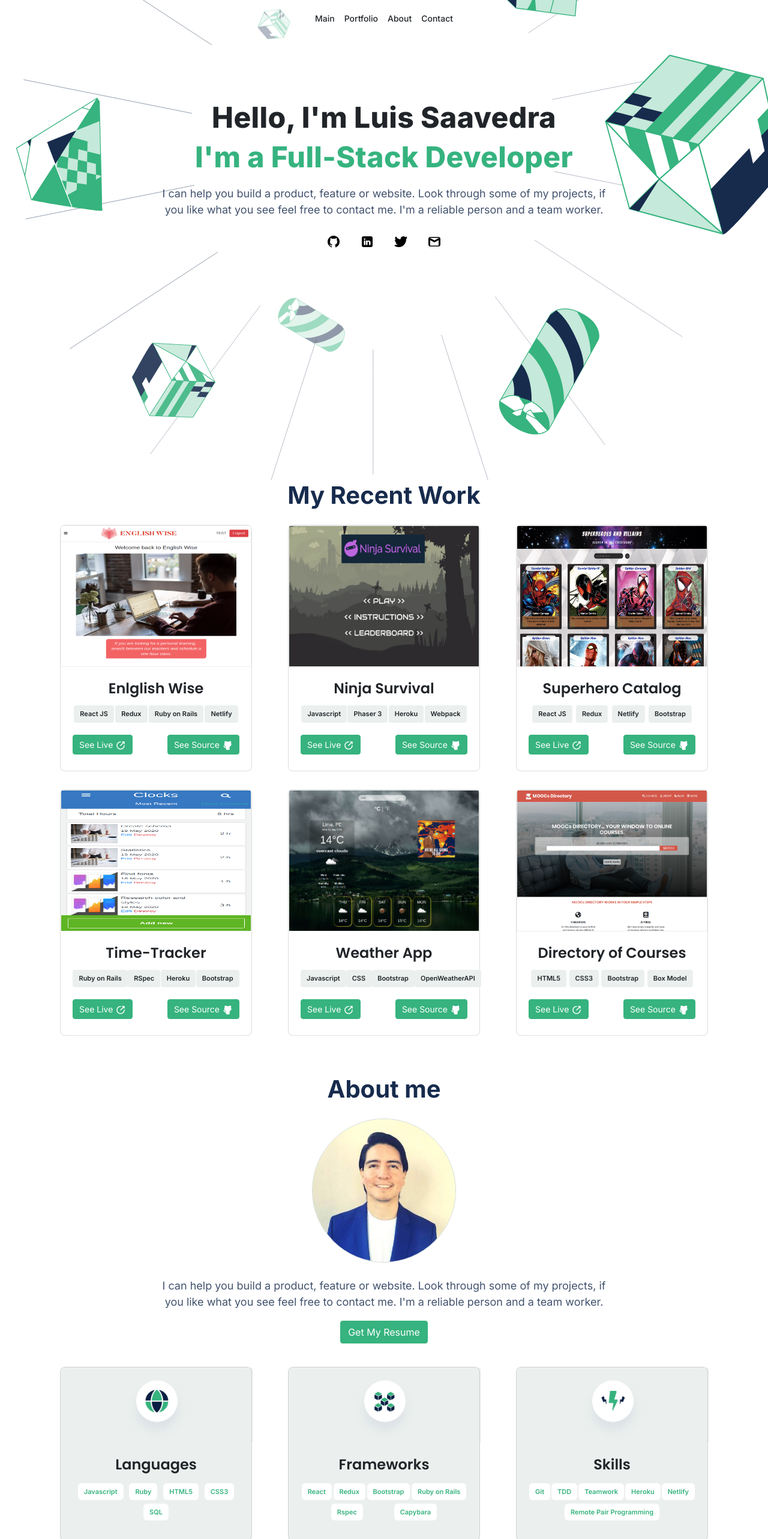
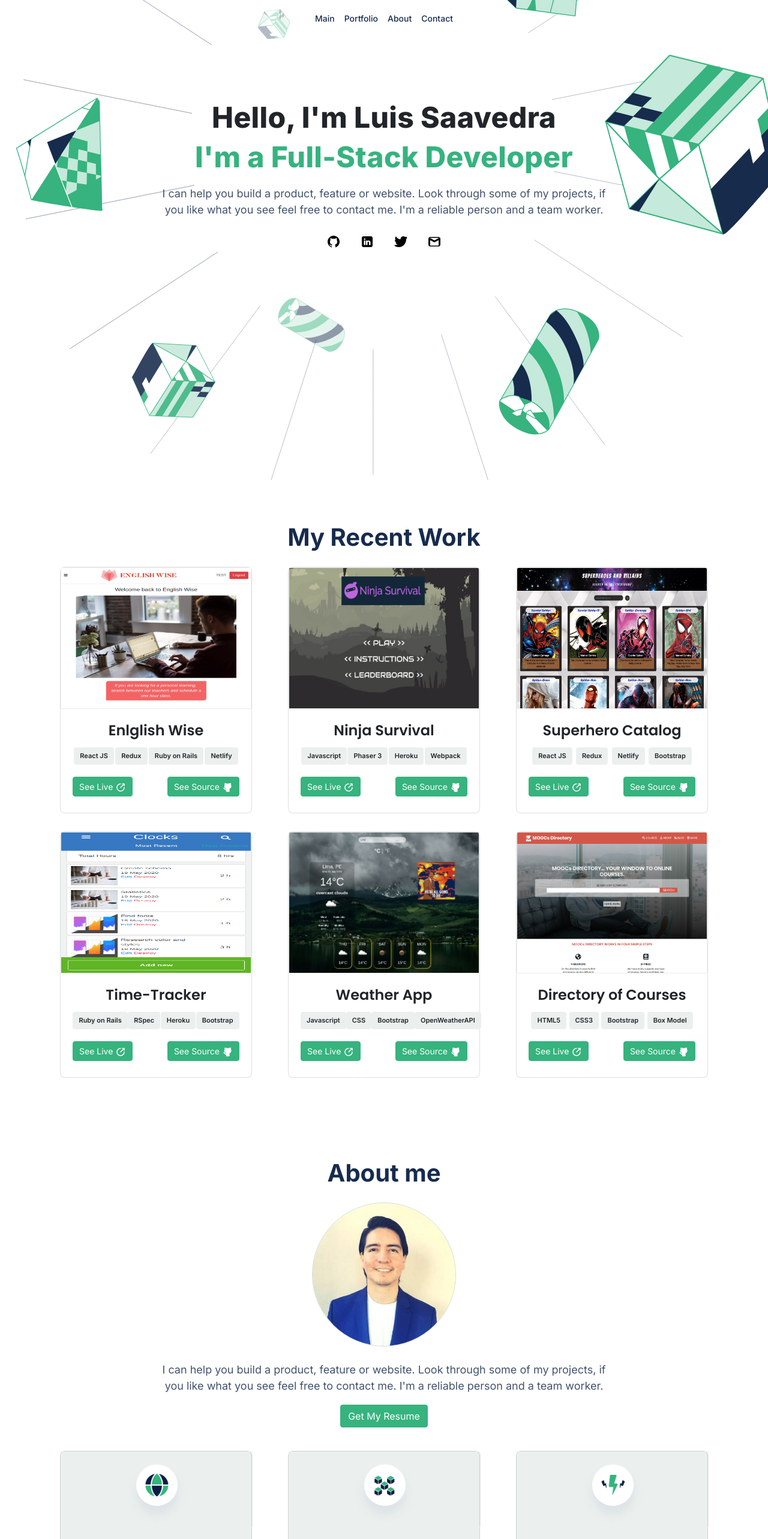
Before and after one commit to nriqu322/portfolio-ls, a React (Create React App) app: page / in a window 1280 px wide. Shown: the top 2566 px of the page at 60% size. Built offline with nearby package versions, Linux system fonts and the light colour scheme.

Commit message:
add smoth scrolling to sections

```diff
--- a/package.json
+++ b/package.json
@@ -12,6 +12,8 @@
     "react": "^17.0.1",
     "react-bootstrap": "^1.4.3",
     "react-dom": "^17.0.1",
+    "react-router-dom": "^5.2.0",
+    "react-router-hash-link": "^2.3.1",
     "react-scripts": "4.0.1",
     "react-toastify": "^6.2.0",
     "web-vitals": "^0.2.4"
--- a/src/App.css
+++ b/src/App.css
@@ -41,9 +41,19 @@ ul {
   margin-bottom: 0;
 }
 
+a {
+  color: #172b4d;
+}
+
+a:hover {
+  text-decoration: none;
+}
+
 .scroll {
-  /* background-color: rgb(112, 190, 114); */
   background-color: #36b37e;
+}
+
+.scroll a {
   color: #fff;
 }
 
@@ -265,6 +275,10 @@ body.modal-open > :not(.modal) {
   filter: blur(5px);
 }
 
+.top-space {
+  padding-top: 70px;
+}
+
 @media (max-width: 767px) {
   .card-container-row {
     display: flex;
--- a/src/App.js
+++ b/src/App.js
@@ -1,4 +1,5 @@
 import React from 'react';
+import { BrowserRouter as Router } from 'react-router-dom';
 import Header from './components/Header';
 import Main from './components/Main';
 import Portfolio from './components/Portfolio';
@@ -9,14 +10,14 @@ import 'bootstrap/dist/css/bootstrap.min.css';
 import './App.css';
 
 const App = () => (
-  <div>
+  <Router>
     <Header />
-    <Main />
-    <Portfolio />
-    <About />
-    <ContactForm />
+    <Main exact path="/" />
+    <Portfolio path="/portfolio" />
+    <About path="/about" />
+    <ContactForm path="/contact" />
     <Footer />
-  </div>
+  </Router>
 );
 
 export default App;
--- a/src/components/About.js
+++ b/src/components/About.js
@@ -9,7 +9,7 @@ import resume from '../assets/resume.pdf';
 import luisSaavedra from '../assets/images/luis-saavedra.jpeg';
 
 const About = () => (
-  <div className="mb-5">
+  <div className="top-space mb-5" id="about">
     <div>
       <h1 className="section-title">About me</h1>
       <img className="my-photo" src={luisSaavedra} alt="Luis Saavedra" />
--- a/src/components/Contact.js
+++ b/src/components/Contact.js
@@ -34,7 +34,7 @@ const ContactForm = () => {
 
   return (
     <>
-      <h1 className="section-title">Contact Me</h1>
+      <h1 className="section-title top-space" id="contact">Contact Me</h1>
       <div className="about-container d-md-flex justify-content-between">
         <div className="about-info mx-auto">
           I&apos;m always Interested in hearing about new projects,
--- a/src/components/Header.js
+++ b/src/components/Header.js
@@ -1,10 +1,11 @@
 import React, { useEffect, useState } from 'react';
+import { NavHashLink as Link } from 'react-router-hash-link';
 
 const Header = () => {
   const [className, setClassName] = useState('');
 
   const handleScroll = () => {
-    if (window.scrollY > 0) {
+    if (window.scrollY > 70) {
       setClassName('header scroll');
     } else {
       setClassName('header');
@@ -16,14 +17,14 @@ const Header = () => {
   });
 
   return (
-    <header className={className}>
+    <div className={className}>
       <ul className="list-center">
-        <li>Main</li>
-        <li>Portfolio</li>
-        <li>About</li>
-        <li>Contact</li>
+        <li><Link smooth to="/#">Main</Link></li>
+        <li><Link smooth to="/#portfolio">Portfolio</Link></li>
+        <li><Link smooth to="/#about">About</Link></li>
+        <li><Link smooth to="/#contact">Contact</Link></li>
       </ul>
-    </header>
+    </div>
   );
 };
 
--- a/src/components/Portfolio.js
+++ b/src/components/Portfolio.js
@@ -42,7 +42,7 @@ const Portfolio = () => {
     },
   ];
   return (
-    <div>
+    <div className="top-space" id="portfolio">
       <h1 className="section-title">My Recent Work</h1>
       <Container className="portfolio-cards mb-5">
         <Row className="card-container-row">
```
Also changed, not shown: 2 other files (tests, documents, lock files or other folders).
